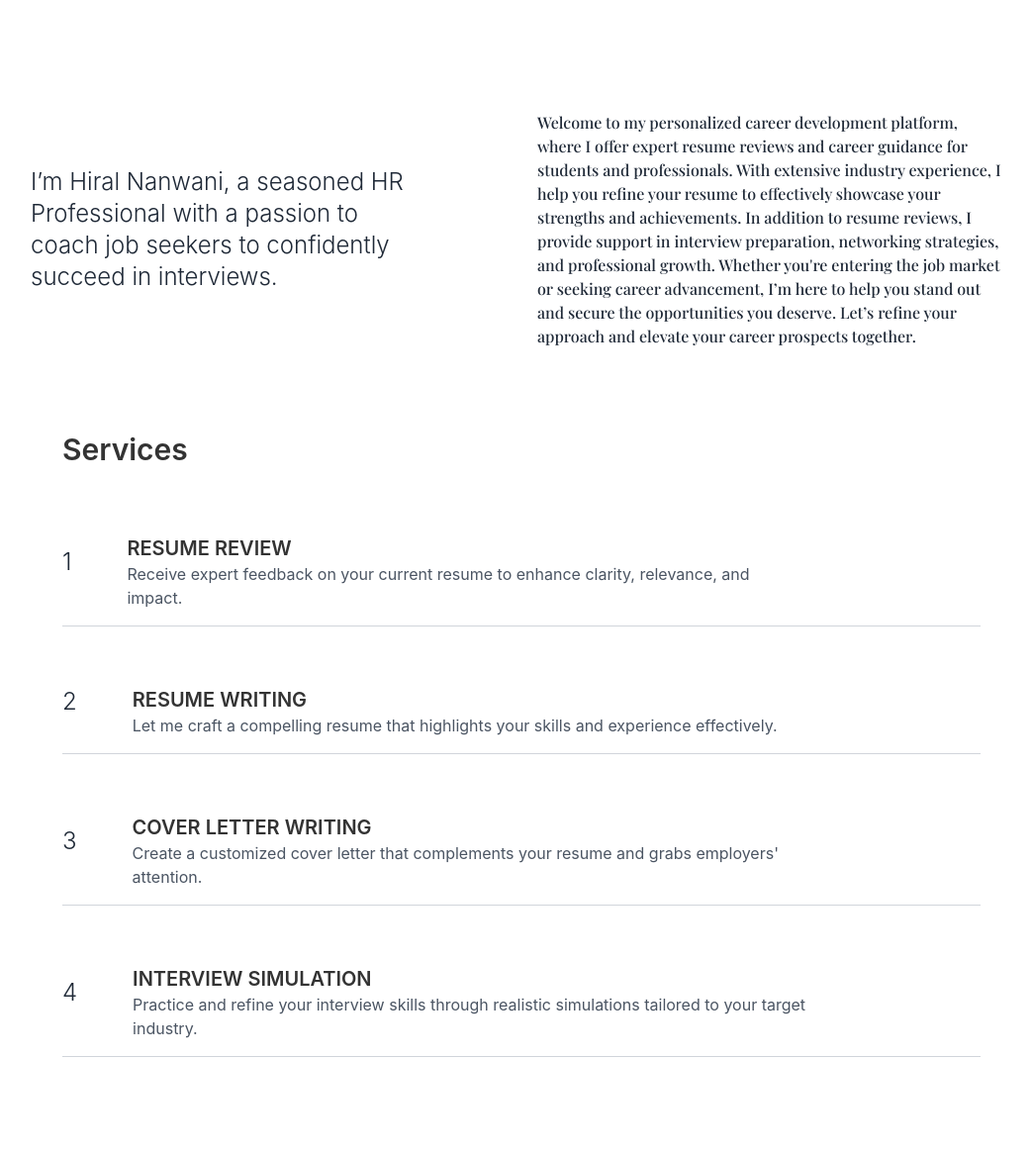
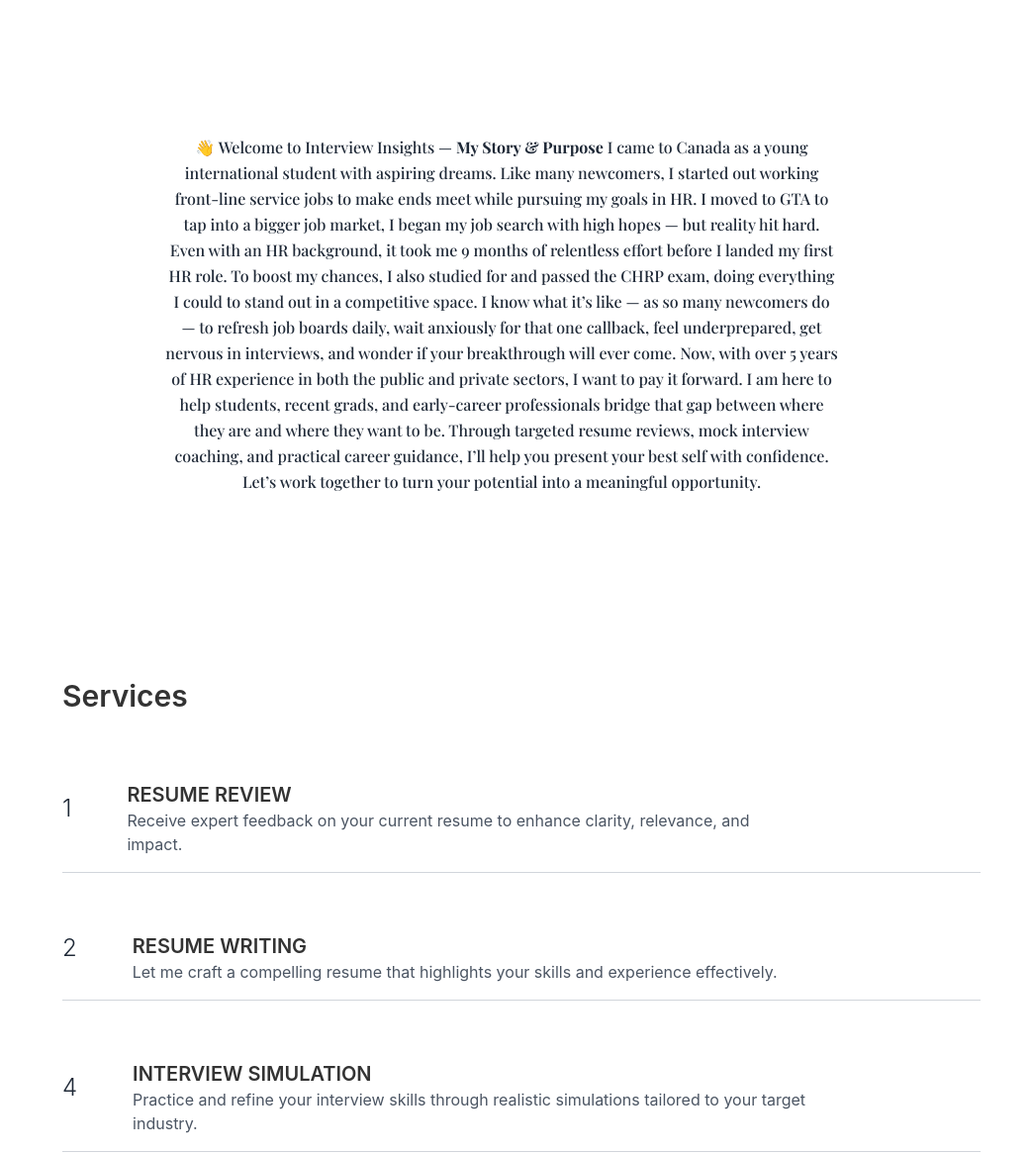
Before and after one commit to MirageTHE69/craftbyHN, a Gatsby site: page / in a window 1280 px wide. Shown: the part 752-1919 px from the top of the page at 99% size, without its empty margins (113-1155 px from the left). Built offline with nearby package versions, Linux system fonts and the light colour scheme; Gatsby itself is replaced by a stand-in of ours; a web font is replaced by a local one.

Commit message:
added few things

```diff
--- a/gatsby-config.js
+++ b/gatsby-config.js
@@ -24,13 +24,13 @@ module.exports = {
       },
     },
     `gatsby-transformer-sharp`,
-    'gatsby-plugin-postcss',
+    "gatsby-plugin-postcss",
 
     `gatsby-plugin-sharp`,
     {
       resolve: `gatsby-plugin-manifest`,
       options: {
-        name: `gatsby-starter-default`,
+        name: `nterview Insights`,
         short_name: `starter`,
         start_url: `/`,
         background_color: `#663399`,
--- a/package.json
+++ b/package.json
@@ -1,5 +1,5 @@
 {
-  "name": "gatsby-starter-default",
+  "name": "Interview Insightst",
   "private": true,
   "description": "A simple starter to get up and developing quickly with Gatsby",
   "version": "0.1.0",
--- a/src/components/footer.js
+++ b/src/components/footer.js
@@ -19,10 +19,7 @@ const Footer = () => {
         <div className="pb-6 mb-6 w-full">
           <h2 className="text-2xl font-bold mt-2">HIRAL NANWANI</h2>
           <p className="text-gray-600 mt-4 mx-auto text-base text-bold text-2    max-w-lg font-playfair">
-            As a highly experienced career development specialist, I provide
-            top-notch resume reviews, writing services, cover letter crafting,
-            and interview preparation. If you're seeking personalized and
-            professional support to enhance your career prospects, email me.
+            Your career goals matter and I am here to enhance your prospects.
           </p>
         </div>
         <div className="mt-2">
--- a/src/components/info.js
+++ b/src/components/info.js
@@ -3,38 +3,34 @@ import React from "react"
 const Info = () => {
   return (
     <div
-      className="flex items-center justify-around  md:px-36 bg-white ml-10 sm:ml-0"
+      className="flex justify-center px-4 md:px-10 bg-white"
       data-aos="fade-up"
     >
-      <div className="container mx-auto ">
-        <div className="grid grid-cols-1 md:grid-cols-2 gap-8 items-center">
-          <div className="text-start md:text-left">
-            <p
-              className="text-2xl font-light text-gray-800 w-[80%]  sm:ml-0"
-              data-aos="fade-right"
-            >
-              I’m Hiral Nanwani, a seasoned HR Professional with a passion to
-              coach job seekers to confidently succeed in interviews.
-            </p>
-          </div>
-          <div className="text-start md:text-left pr-2">
-            <p
-              className="text-base font-medium text-gray-800 font-playfair"
-              data-aos="fade-left"
-            >
-              Welcome to my personalized career development platform, where I
-              offer expert resume reviews and career guidance for students and
-              professionals. With extensive industry experience, I help you
-              refine your resume to effectively showcase your strengths and
-              achievements. In addition to resume reviews, I provide support in
-              interview preparation, networking strategies, and professional
-              growth. Whether you're entering the job market or seeking career
-              advancement, I’m here to help you stand out and secure the
-              opportunities you deserve. Let’s refine your approach and elevate
-              your career prospects together.{" "}
-            </p>
-          </div>
-        </div>
+      <div className="max-w-3xl w-full text-center  p-6 ">
+        <p
+          className="text-base font-medium text-gray-800 font-playfair leading-relaxed"
+          data-aos="fade-left"
+        >
+          👋 Welcome to Interview Insights — <strong>My Story & Purpose</strong>{" "}
+          I came to Canada as a young international student with aspiring
+          dreams. Like many newcomers, I started out working front-line service
+          jobs to make ends meet while pursuing my goals in HR. I moved to GTA
+          to tap into a bigger job market, I began my job search with high hopes
+          — but reality hit hard. Even with an HR background, it took me 9
+          months of relentless effort before I landed my first HR role. To boost
+          my chances, I also studied for and passed the CHRP exam, doing
+          everything I could to stand out in a competitive space. I know what
+          it’s like — as so many newcomers do — to refresh job boards daily,
+          wait anxiously for that one callback, feel underprepared, get nervous
+          in interviews, and wonder if your breakthrough will ever come. Now,
+          with over 5 years of HR experience in both the public and private
+          sectors, I want to pay it forward. I am here to help students, recent
+          grads, and early-career professionals bridge that gap between where
+          they are and where they want to be. Through targeted resume reviews,
+          mock interview coaching, and practical career guidance, I’ll help you
+          present your best self with confidence. Let’s work together to turn
+          your potential into a meaningful opportunity.
+        </p>
       </div>
     </div>
   )
--- a/src/components/service.js
+++ b/src/components/service.js
@@ -1,34 +1,61 @@
-import React from 'react';
+import React from "react"
 
 const Services = () => {
   const services = [
-    { number: '1', title: 'RESUME REVIEW', description: 'Receive expert feedback on your current resume to enhance clarity, relevance, and impact.' },
-    { number: '2', title: 'RESUME WRITING', description: 'Let me craft a compelling resume that highlights your skills and experience effectively.' },
-    { number: '3', title: 'COVER LETTER WRITING', description: 'Create a customized cover letter that complements your resume and grabs employers\' attention.' },
-    { number: '4', title: 'INTERVIEW SIMULATION', description: 'Practice and refine your interview skills through realistic simulations tailored to your target industry.' },
-  ];
+    {
+      number: "1",
+      title: "RESUME REVIEW",
+      description:
+        "Receive expert feedback on your current resume to enhance clarity, relevance, and impact.",
+    },
+    {
+      number: "2",
+      title: "RESUME WRITING",
+      description:
+        "Let me craft a compelling resume that highlights your skills and experience effectively.",
+    },
+    {
+      number: "4",
+      title: "INTERVIEW SIMULATION",
+      description:
+        "Practice and refine your interview skills through realistic simulations tailored to your target industry.",
+    },
+  ]
 
   return (
     <div className="flex items-center justify-center min-h-screen  sm:px-36 bg-white">
       <div className="container mx-auto px-8 py-16">
-        <h2 className="text-3xl font-semibold mb-8 text-center md:text-left" data-aos="fade-up">Services</h2>
+        <h2
+          className="text-3xl font-semibold mb-8 text-center md:text-left"
+          data-aos="fade-up"
+        >
+          Services
+        </h2>
         <div className="space-y-6">
           {services.map((service, index) => (
-            <div key={index} className="flex flex-col md:flex-row justify-between items-start md:items-center border-b border-gray-300 py-4" data-aos="fade-up" data-aos-delay={`${index * 100}`}>
+            <div
+              key={index}
+              className="flex flex-col md:flex-row justify-between items-start md:items-center border-b border-gray-300 py-4"
+              data-aos="fade-up"
+              data-aos-delay={`${index * 100}`}
+            >
               <div className="flex items-center space-x-4 mb-4 md:mb-0">
-                <div className="text-2xl font-light text-gray-800">{service.number}</div>
+                <div className="text-2xl font-light text-gray-800">
+                  {service.number}
+                </div>
                 <div className="pl-4 md:pl-10 sm:mt-5">
-                  <h3 className="text-xl font-semibold font-openSans ">{service.title}</h3>
+                  <h3 className="text-xl font-semibold font-openSans ">
+                    {service.title}
+                  </h3>
                   <p className="text-gray-600">{service.description}</p>
                 </div>
               </div>
-
             </div>
           ))}
         </div>
       </div>
     </div>
-  );
-};
+  )
+}
 
-export default Services;
+export default Services
```
